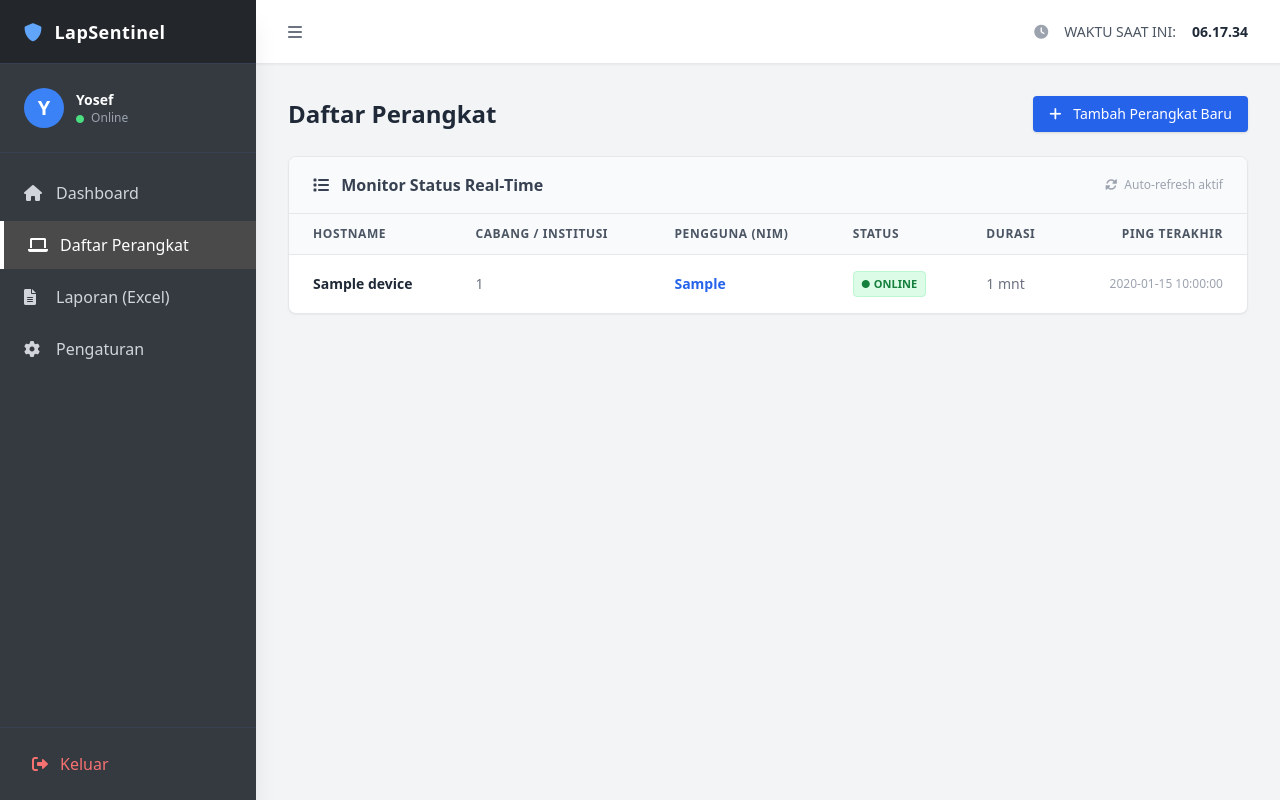
After one commit to yosef-lib/lapsentinel-dashboard, a Flask app: page /devices in a window 1280 px wide. The commit adds this page. Run offline with Flask 3, Linux system fonts and the light colour scheme; the visitor is signed in with stand-in values (Sample User, id 1); tables that the repository leaves empty hold one stand-in row (values such as "Sample post"); some libraries are stand-ins or nearby versions.

Commit message:
Update Dashboard to AdminLTE style with Login and Sidebar

```diff
--- a/app.py
+++ b/app.py
@@ -1,8 +1,10 @@
-from flask import Flask, request, jsonify, render_template
+from flask import Flask, request, jsonify, render_template, session, redirect, url_for, flash
 import sqlite3
 from datetime import datetime
+import functools
 
 app = Flask(__name__)
+app.secret_key = 'imavi-super-secret-key-2026'
 DB_NAME = 'lapsentinel.db'
 
 def get_db():
@@ -21,18 +23,55 @@ def init_db():
                       hostname TEXT, active_nim TEXT,
                       timestamp TIMESTAMP)''')
 
+# --- AUTHENTICATION ---
+def login_required(f):
+    @functools.wraps(f)
+    def decorated_function(*args, **kwargs):
+        if 'logged_in' not in session:
+            return redirect(url_for('login'))
+        return f(*args, **kwargs)
+    return decorated_function
+
+@app.route('/login', methods=['GET', 'POST'])
+def login():
+    if request.method == 'POST':
+        username = request.form.get('username')
+        password = request.form.get('password')
+        # Hardcoded admin untuk contoh. Bisa diganti ke database nanti.
+        if username == 'admin' and password == 'imavi123':
+            session['logged_in'] = True
+            session['name'] = 'Yosef'
+            return redirect(url_for('dashboard'))
+        else:
+            flash('Username atau password salah!', 'error')
+    return render_template('login.html')
+
+@app.route('/logout')
+def logout():
+    session.clear()
+    return redirect(url_for('login'))
+
+# --- WEB ROUTES ---
 @app.route('/')
+@login_required
 def dashboard():
     with get_db() as conn:
         devices = conn.execute('SELECT * FROM devices ORDER BY last_ping DESC').fetchall()
-
-        # Hitung statistik
         total_devices = len(devices)
         online_devices = sum(1 for d in devices if d['status'] == 'online')
         active_users = sum(1 for d in devices if d['active_nim'] and d['active_nim'] != 'Unknown')
 
-    return render_template('dashboard.html', devices=devices, total=total_devices, online=online_devices, active=active_users)
+    now_str = datetime.now().strftime("%A, %d %B %Y | %H:%M:%S")
+    return render_template('dashboard.html', devices=devices, total=total_devices, online=online_devices, active=active_users, current_time=now_str)
 
+@app.route('/devices')
+@login_required
+def device_list():
+    with get_db() as conn:
+        devices = conn.execute('SELECT * FROM devices ORDER BY hostname ASC').fetchall()
+    return render_template('devices.html', devices=devices)
+
+# --- API ROUTES (Untuk Agent di Laptop) ---
 @app.route('/api/v1/telemetry', methods=['POST'])
 def telemetry():
     data = request.json
@@ -40,14 +79,13 @@ def telemetry():
         return jsonify({"error": "Invalid payload"}), 400
 
     hostname = data['hostname']
-    tenant_id = data.get('tenant_id', 'Unknown')
+    tenant_id = data.get('tenant_id', 'IMAVI')
     active_nim = data.get('active_nim', 'Unknown')
     status = data.get('status', 'online')
     uptime = data.get('session_uptime_minutes', 0)
     now = datetime.now().strftime("%Y-%m-%d %H:%M:%S")
 
     with get_db() as conn:
-        # Update or Insert Device Status
         conn.execute('''INSERT INTO devices (hostname, tenant_id, active_nim, status, uptime_minutes, last_ping)
                         VALUES (?, ?, ?, ?, ?, ?)
                         ON CONFLICT(hostname) DO UPDATE SET
@@ -57,11 +95,8 @@ def telemetry():
                         uptime_minutes=excluded.uptime_minutes,
                         last_ping=excluded.last_ping''',
                      (hostname, tenant_id, active_nim, status, uptime, now))
-
-        # Log session if NIM exists
         if active_nim != 'Unknown':
-            conn.execute('INSERT INTO sessions (hostname, active_nim, timestamp) VALUES (?, ?, ?)',
-                         (hostname, active_nim, now))
+            conn.execute('INSERT INTO sessions (hostname, active_nim, timestamp) VALUES (?, ?, ?)', (hostname, active_nim, now))
 
     return jsonify({"status": "success"}), 200
 
--- /dev/null
+++ b/templates/base.html
@@ -0,0 +1,97 @@
+<!DOCTYPE html>
+<html lang="id">
+<head>
+    <meta charset="UTF-8">
+    <meta name="viewport" content="width=device-width, initial-scale=1.0">
+    <title>LapSentinel Dashboard</title>
+    <script src="https://cdn.tailwindcss.com"></script>
+    <link href="https://cdnjs.cloudflare.com/ajax/libs/font-awesome/6.0.0/css/all.min.css" rel="stylesheet">
+    <style>
+        .sidebar-active { background-color: #4a4a4a; border-left: 4px solid #fff; }
+    </style>
+</head>
+<body class="bg-gray-100 flex font-sans text-gray-800">
+
+    <!-- Sidebar -->
+    <aside class="w-64 bg-[#343a40] text-gray-300 min-h-screen flex flex-col shadow-xl fixed">
+        <!-- Brand -->
+        <div class="h-16 flex items-center px-6 bg-[#23272b] text-white font-bold text-lg tracking-wide border-b border-gray-700">
+            <i class="fas fa-shield-alt mr-3 text-blue-400"></i>
+            LapSentinel
+        </div>
+
+        <!-- User Info -->
+        <div class="p-6 border-b border-gray-700 flex items-center">
+            <div class="w-10 h-10 rounded-full bg-blue-500 text-white flex items-center justify-center font-bold text-xl mr-3">
+                {{ session.get('name', 'A')[0] }}
+            </div>
+            <div>
+                <p class="text-sm font-semibold text-white">{{ session.get('name', 'Admin') }}</p>
+                <p class="text-xs text-gray-400"><i class="fas fa-circle text-green-400 text-[8px] mr-1"></i> Online</p>
+            </div>
+        </div>
+
+        <!-- Menu -->
+        <nav class="flex-1 py-4">
+            <ul class="space-y-1">
+                <li>
+                    <a href="{{ url_for('dashboard') }}" class="flex items-center px-6 py-3 hover:bg-gray-700 hover:text-white transition {% if request.endpoint == 'dashboard' %}sidebar-active text-white{% endif %}">
+                        <i class="fas fa-home w-5 mr-3"></i> Dashboard
+                    </a>
+                </li>
+                <li>
+                    <a href="{{ url_for('device_list') }}" class="flex items-center px-6 py-3 hover:bg-gray-700 hover:text-white transition {% if request.endpoint == 'device_list' %}sidebar-active text-white{% endif %}">
+                        <i class="fas fa-laptop w-5 mr-3"></i> Daftar Perangkat
+                    </a>
+                </li>
+                <li>
+                    <a href="#" class="flex items-center px-6 py-3 hover:bg-gray-700 hover:text-white transition">
+                        <i class="fas fa-file-alt w-5 mr-3"></i> Laporan (Excel)
+                    </a>
+                </li>
+                <li>
+                    <a href="#" class="flex items-center px-6 py-3 hover:bg-gray-700 hover:text-white transition">
+                        <i class="fas fa-cog w-5 mr-3"></i> Pengaturan
+                    </a>
+                </li>
+            </ul>
+        </nav>
+
+        <!-- Logout -->
+        <div class="p-4 border-t border-gray-700">
+            <a href="{{ url_for('logout') }}" class="flex items-center px-4 py-2 text-red-400 hover:bg-gray-700 hover:text-red-300 rounded transition">
+                <i class="fas fa-sign-out-alt w-5 mr-2"></i> Keluar
+            </a>
+        </div>
+    </aside>
+
+    <!-- Main Content -->
+    <main class="ml-64 flex-1 flex flex-col min-h-screen">
+        <!-- Top Nav -->
+        <header class="h-16 bg-white shadow-sm flex items-center justify-between px-8 border-b border-gray-200">
+            <div class="text-gray-500">
+                <i class="fas fa-bars cursor-pointer hover:text-gray-700"></i>
+            </div>
+            <div class="text-sm font-medium text-gray-600 flex items-center gap-4">
+                <i class="fas fa-clock text-gray-400"></i> WAKTU SAAT INI:
+                <span class="font-bold text-gray-800" id="clock">Memuat...</span>
+            </div>
+        </header>
+
+        <!-- Page Content -->
+        <div class="p-8">
+            {% block content %}{% endblock %}
+        </div>
+    </main>
+
+    <script>
+        // Simple live clock for the topnav
+        function updateClock() {
+            const now = new Date();
+            document.getElementById('clock').innerText = now.toLocaleTimeString('id-ID');
+        }
+        setInterval(updateClock, 1000);
+        updateClock();
+    </script>
+</body>
+</html>
--- /dev/null
+++ b/templates/devices.html
@@ -0,0 +1,59 @@
+{% extends "base.html" %}
+
+{% block content %}
+<div class="mb-6 flex justify-between items-center">
+    <h1 class="text-2xl font-bold text-gray-800">Daftar Perangkat</h1>
+    <button class="bg-blue-600 hover:bg-blue-700 text-white px-4 py-2 rounded text-sm shadow transition">
+        <i class="fas fa-plus mr-2"></i> Tambah Perangkat Baru
+    </button>
+</div>
+
+<div class="bg-white rounded-lg shadow-sm border border-gray-200 overflow-hidden">
+    <div class="px-6 py-4 border-b border-gray-200 bg-gray-50 flex justify-between items-center">
+        <h2 class="text-gray-700 font-semibold"><i class="fas fa-list mr-2"></i> Monitor Status Real-Time</h2>
+        <span class="text-xs text-gray-400"><i class="fas fa-sync-alt mr-1"></i> Auto-refresh aktif</span>
+    </div>
+    <div class="overflow-x-auto">
+        <table class="w-full text-left border-collapse">
+            <thead>
+                <tr class="bg-gray-50 text-gray-600 text-xs uppercase tracking-wider border-b border-gray-200">
+                    <th class="px-6 py-3 font-semibold">Hostname</th>
+                    <th class="px-6 py-3 font-semibold">Cabang / Institusi</th>
+                    <th class="px-6 py-3 font-semibold">Pengguna (NIM)</th>
+                    <th class="px-6 py-3 font-semibold">Status</th>
+                    <th class="px-6 py-3 font-semibold">Durasi</th>
+                    <th class="px-6 py-3 font-semibold text-right">Ping Terakhir</th>
+                </tr>
+            </thead>
+            <tbody class="divide-y divide-gray-100 text-sm">
+                {% for d in devices %}
+                <tr class="hover:bg-gray-50 transition">
+                    <td class="px-6 py-4 font-bold text-gray-800">{{ d.hostname }}</td>
+                    <td class="px-6 py-4 text-gray-500">{{ d.tenant_id }}</td>
+                    <td class="px-6 py-4 font-semibold text-blue-600">{{ d.active_nim }}</td>
+                    <td class="px-6 py-4">
+                        {% if d.status == 'online' %}
+                        <span class="px-2 py-1 inline-flex text-[11px] leading-4 font-semibold rounded bg-green-100 text-green-700 border border-green-200">
+                            <i class="fas fa-circle text-[8px] mt-1 mr-1"></i> ONLINE
+                        </span>
+                        {% else %}
+                        <span class="px-2 py-1 inline-flex text-[11px] leading-4 font-semibold rounded bg-red-100 text-red-700 border border-red-200">
+                            <i class="fas fa-circle text-[8px] mt-1 mr-1"></i> OFFLINE
+                        </span>
+                        {% endif %}
+                    </td>
+                    <td class="px-6 py-4 text-gray-500">{{ d.uptime_minutes }} mnt</td>
+                    <td class="px-6 py-4 text-right text-gray-400 text-xs">{{ d.last_ping }}</td>
+                </tr>
+                {% else %}
+                <tr>
+                    <td colspan="6" class="px-6 py-8 text-center text-gray-400">
+                        Belum ada data perangkat. Pastikan LapSentinel Client sudah berjalan.
+                    </td>
+                </tr>
+                {% endfor %}
+            </tbody>
+        </table>
+    </div>
+</div>
+{% endblock %}
```
Also changed, not shown: templates/dashboard.html (+48 -129 lines), templates/login.html (added, +63 -0 lines).
